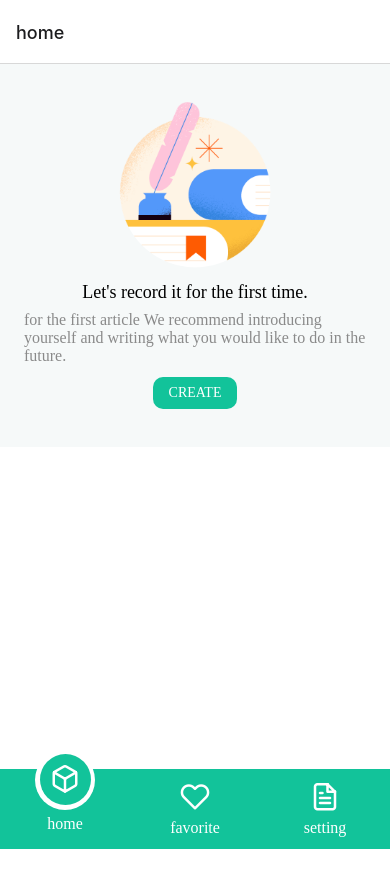
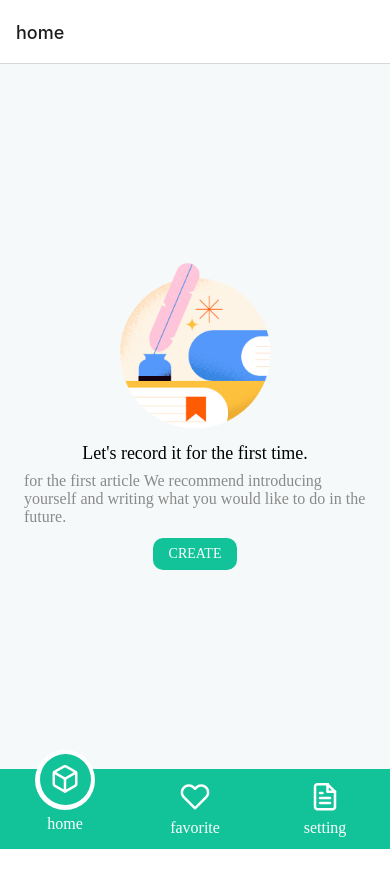
Before and after one commit to kayguyx2/Noto, a React Native app: screen / in a window 390 px wide. Shown: the top 888 px of the page. Built offline with nearby package versions, Linux system fonts and the light colour scheme.

Commit message:
Edit styles in HomeScreen

```diff
--- a/src/screens/Home/index.tsx
+++ b/src/screens/Home/index.tsx
@@ -38,10 +38,11 @@ const styles = StyleSheet.create({
         marginBottom: 12,
 	},
 	container: {
-		backgroundColor: Colors.SECONDARY,
+		flex: 1
 	},
 	box: {
-        alignItems: 'center',
+		alignItems: 'center',
+		backgroundColor: Colors.SECONDARY,
 		justifyContent: 'center',
         paddingVertical: 38,
         paddingHorizontal: 24,
```
